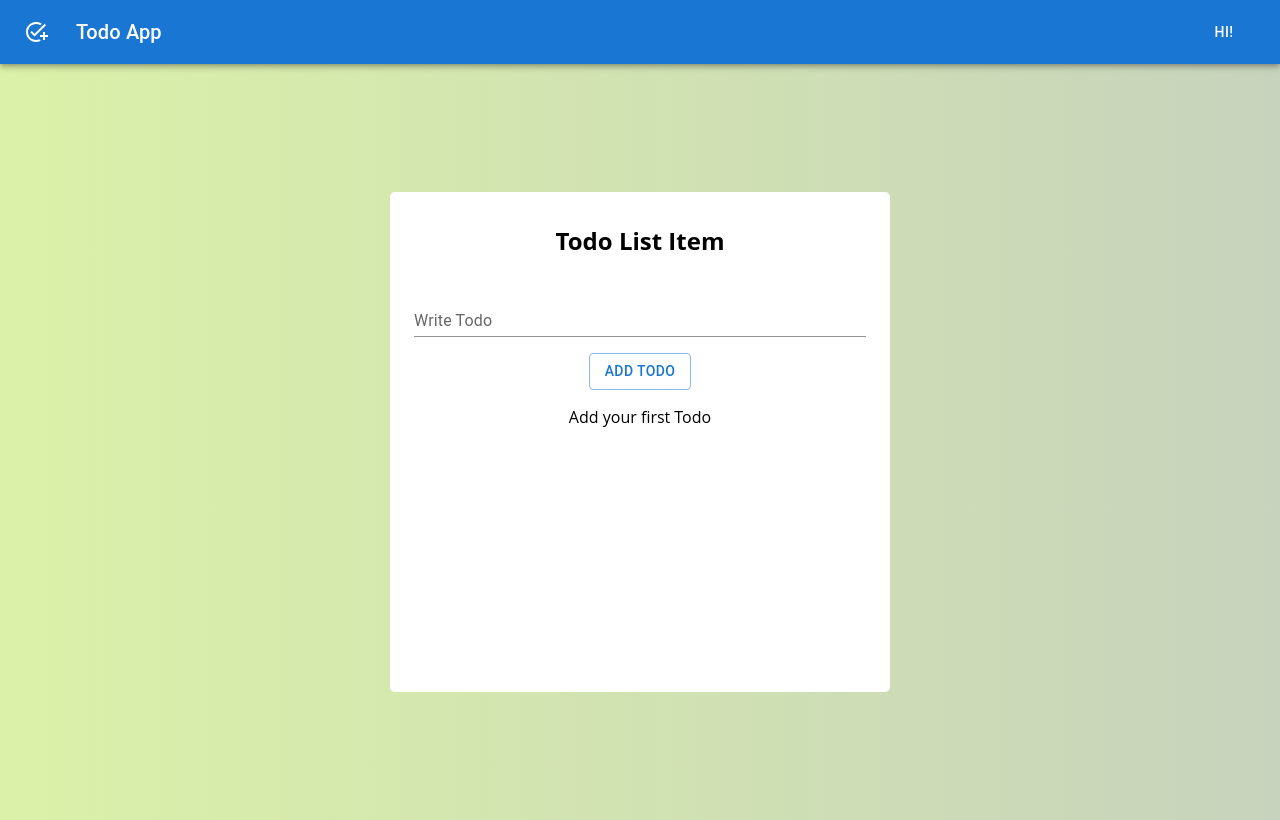
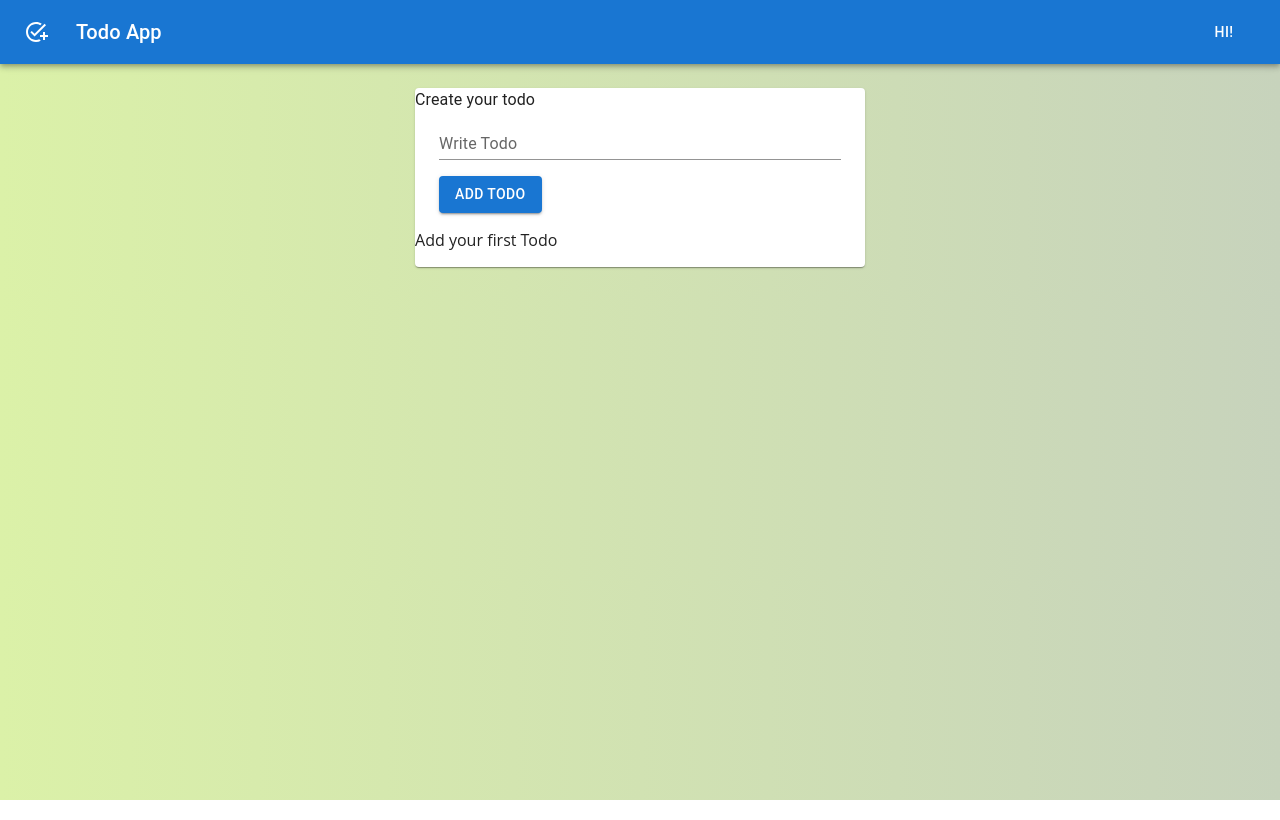
Before and after one commit to bappa-coco/todo-app, a React (Create React App) app: page / in a window 1280 px wide. Built offline with nearby package versions, Linux system fonts and the light colour scheme.

Commit message:
change ui

```diff
--- a/src/App.tsx
+++ b/src/App.tsx
@@ -2,17 +2,35 @@ import React from "react";
 import "./App.css";
 import Header from "./Components/Header";
 import TodoListItem from "./Components/TodoListItem";
+import { Card,  Grid, Typography } from "@mui/material";
 
 function App() {
   return (
     <>
       <Header />
-      <div className="todo-app">
+      {/* <div className="todo-app">
         <header>
           <h1>Todo List Item</h1>
         </header>
         <TodoListItem />
-      </div>
+      </div> */}
+
+      <Grid
+        container
+        direction="column"
+        justifyContent="center"
+        alignItems="center"
+        py={3}
+      >
+        <Card sx={{ minWidth: 450 }}>
+          <Grid item md={12} sm={12} xs={12}>
+            <Typography>Create your todo</Typography>
+          </Grid>
+          <Grid item md={12} sm={12} xs={12}>
+            <TodoListItem />
+          </Grid>
+        </Card>
+      </Grid>
     </>
   );
 }
--- a/src/Components/Form.tsx
+++ b/src/Components/Form.tsx
@@ -4,7 +4,6 @@ import {
   Grid,
   InputLabel,
   Input,
-  Typography,
   Container,
 } from "@mui/material";
 import React from "react";
@@ -22,13 +21,6 @@ const TodoForm = ({ handleSubmit, setInputValue, inputValue }: Props) => {
       handleSubmit();
     }
   };
-  const [emailFieldError, setEmailFieldError] = React.useState(false);
-  const emailFieldNullMsg = "Please complete this required field";
-  const emailFieldChange = (e: any) => {
-    e.target.value.length > 0
-      ? setEmailFieldError(false)
-      : setEmailFieldError(true);
-  };
 
   return (
     <Container maxWidth="sm">
@@ -39,23 +31,16 @@ const TodoForm = ({ handleSubmit, setInputValue, inputValue }: Props) => {
             <Input
               id="emailFieldID"
               required
-              error={emailFieldError}
               value={inputValue}
-              onBlur={(e) => emailFieldChange(e)}
               onChange={handleInputChange}
               onKeyDown={handleKeyDown}
               fullWidth
             />
-            {emailFieldError === true ? (
-              <Typography style={{ color: "#d32f2f" }} sx={{ fontSize: 13 }}>
-                {emailFieldNullMsg}
-              </Typography>
-            ) : null}
           </FormControl>
         </Grid>
         <Grid item md={12} sm={12} xs={12}>
           <Button
-            variant="outlined"
+            variant="contained"
             href="#contained-buttons"
             onClick={handleSubmit}
           >
```
